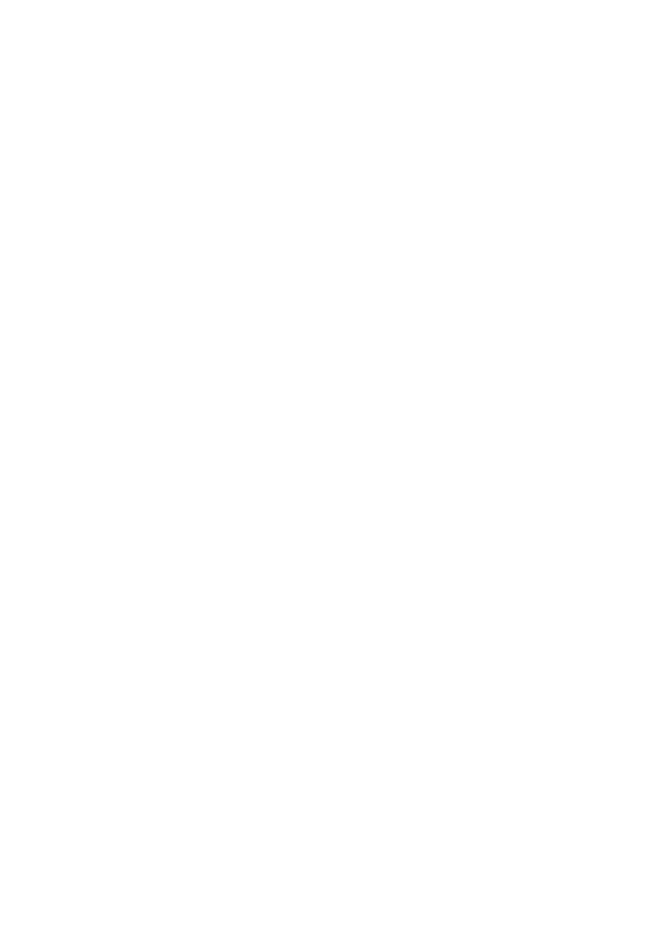
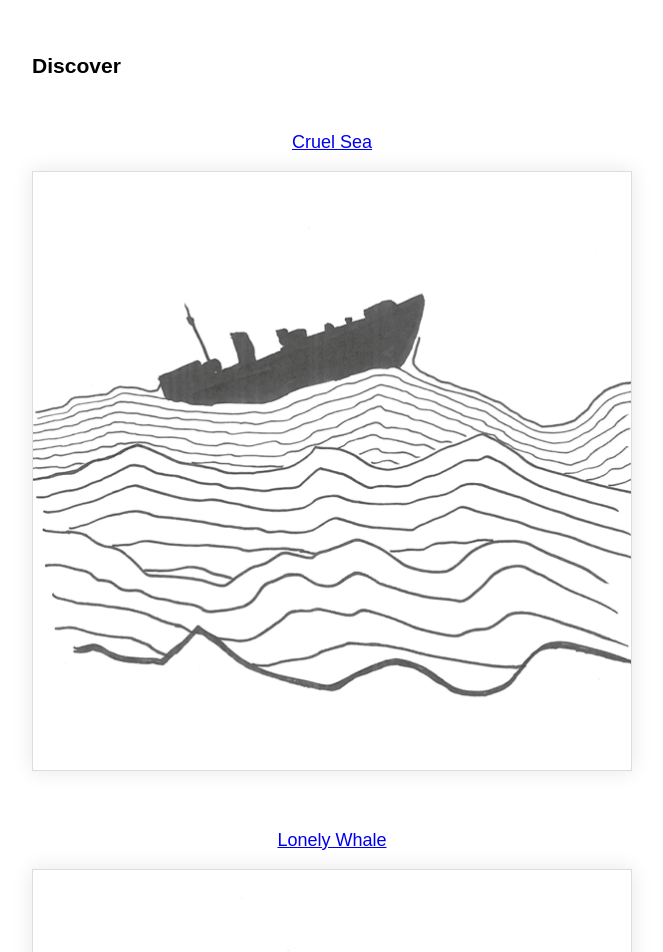
Before and after one commit to billhorsman/madebybill, a Nuxt app: page /discover in a window 1280 px wide. Before the commit this address had no page. Shown: the top 952 px of the page, without its empty margins (308-971 px from the left). Before the commit the page ends 800 px from the top, so only its background shows below. Built offline with nearby package versions, Linux system fonts and the light colour scheme; a web font is replaced by a local one.

Commit message:
Discover index with gifs

```diff
--- /dev/null
+++ b/pages/discover/index.vue
@@ -0,0 +1,59 @@
+<template>
+  <section class="container">
+    <article>
+      <h1>Discover</h1>
+      <figure>
+        <figcaption>
+          <a href="/discover/cruel-sea">Cruel Sea</a>
+        </figcaption>
+        <a href="/discover/cruel-sea">
+          <img src="/images/cruel-sea.gif" alt="Cruel Sea">
+        </a>
+      </figure>
+      <figure>
+        <figcaption>
+          <a href="/discover/lonely-whale">Lonely Whale</a>
+        </figcaption>
+        <a href="/discover/lonely-whale">
+          <img src="/images/lonely-whale.gif" alt="Lonely Whale">
+        </a>
+      </figure>
+    </article>
+  </section>
+</template>
+
+<script>
+
+export default {
+  head: {
+    title: 'Discover Art by Bill Horsman'
+  },
+  meta: [
+    { hid: 'description', name: 'description', content: 'Ink then Photoshop' },
+    { property: 'og:title', content: 'Lonely Whale by Bill' },
+    { property: 'og:description', content: 'Ink then Photoshop' },
+    { property: 'og:url', content: 'https://www.madebybill.co.uk/discover/lonely-whale' },
+  ]
+}
+</script>
+
+<style lang="scss" scoped>
+article {
+  margin: 3rem;
+}
+h1, p {
+  text-align: left;
+}
+figure {
+  margin: auto;
+}
+figcaption {
+  margin: 3rem 0 1rem;
+}
+img {
+  border: 1px solid #ddd;
+  box-shadow: 0 0 20px rgba(0, 0, 0, 0.1);
+  max-width: 600px;
+  width: 100%;
+}
+</style>
--- a/pages/discover/lonely-whale.vue
+++ b/pages/discover/lonely-whale.vue
@@ -30,6 +30,12 @@
         <img src="/images/lonely-whale-black.png" alt="Black">
       </figure>
       <RisoImage src="/images/lonely-whale-printed.png"></RisoImage>
+      <figure>
+        <figcaption>
+          Animated
+        </figcaption>
+        <img src="/images/lonely-whale.gif" alt="Black">
+      </figure>
     </Gallery>
   </section>
 </template>
```
Also changed, not shown: static/images/cruel-sea.gif (added), static/images/lonely-whale.gif (added).
